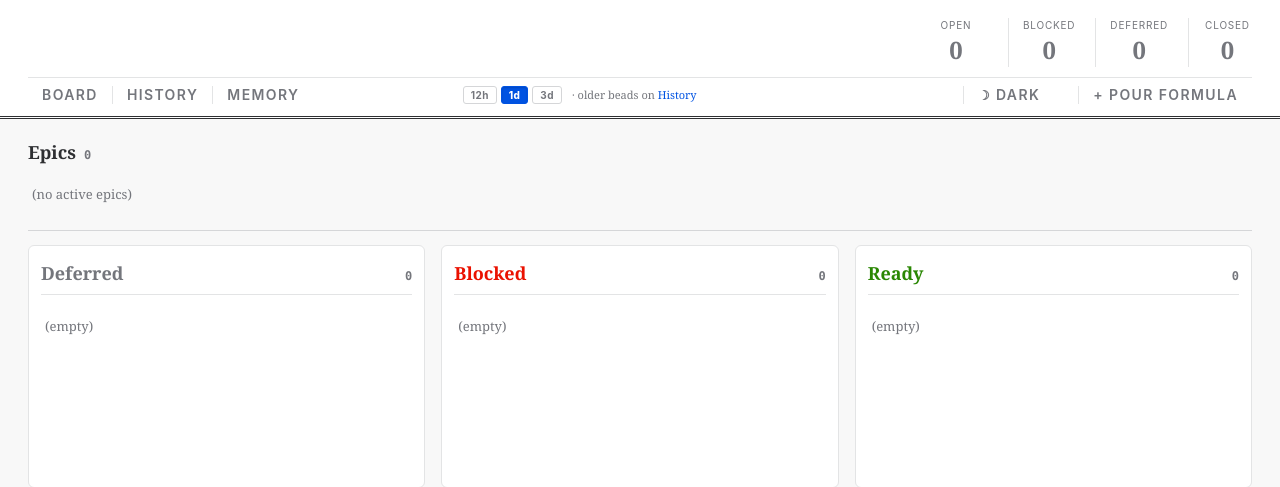
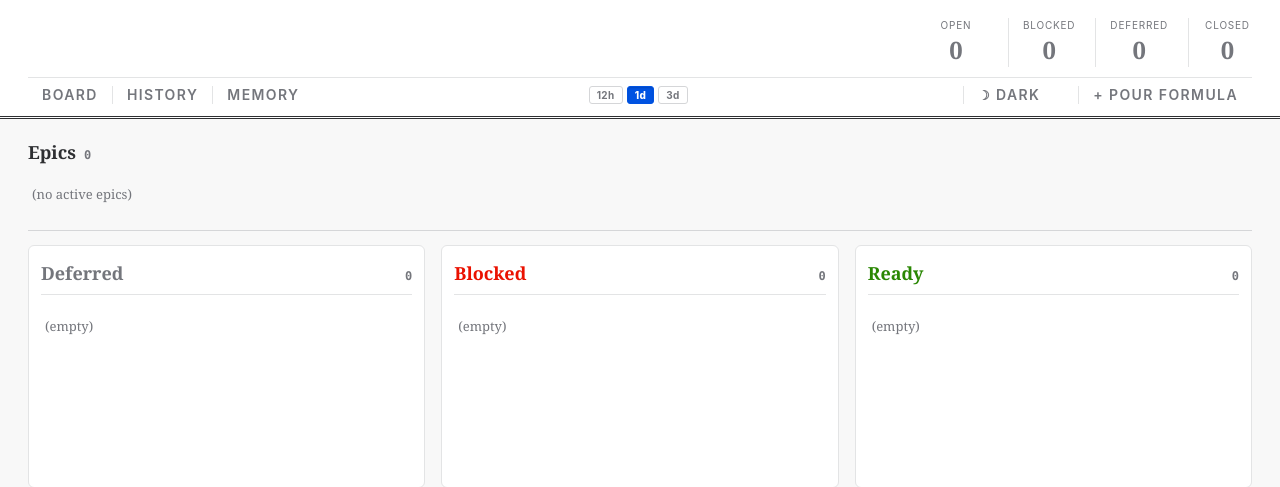
Before and after one commit to weegens-aaron/bdboard, a FastAPI app: template src/bdboard/templates/dashboard.html in a window 1280 px wide. Shown: the top 487 px of the page. Run offline with FastAPI, Linux system fonts and the light colour scheme; the template is opened without the code that fills it, so the values that code supplies are empty; some libraries are stand-ins or nearby versions.

Commit message:
Right-align board time-filter group, remove History hint text (bdboard-bzz)

```diff
--- a/src/bdboard/static/styles.css
+++ b/src/bdboard/static/styles.css
@@ -648,23 +648,15 @@ pre { margin: 0; }
   color: var(--muted);
 }
 
-/* Board-wide time filter — small pressable badges in masthead, WCAG AA compliant */
+/* Board-wide time filter — small pressable badges in masthead, WCAG AA compliant.
+   Right-aligned next to the masthead actions: margin-left:auto consumes the row's
+   free space so nav stays hard-left while the filter group + actions sit hard-right,
+   reading as a single right-hand cluster of header chrome. */
 .board-filters {
   display: flex;
   gap: 4px;
   align-items: center;
-  margin: 0 auto;  /* center between nav and actions */
-}
-.board-filter-hint {
-  font-size: 11px;
-  margin-left: 6px;
-}
-.board-filter-link {
-  color: var(--blue-100);
-  text-decoration: none;
-}
-.board-filter-link:hover {
-  text-decoration: underline;
+  margin-left: auto;
 }
 .filter-badge {
   font-family: var(--sans);
--- a/src/bdboard/templates/dashboard.html
+++ b/src/bdboard/templates/dashboard.html
@@ -17,7 +17,7 @@
       {% include "partials/counts_skeleton.html" %}
     </div>
   </div>
-  {# SECOND ROW page nav left, board-wide time filter center, actions right. #}
+  {# SECOND ROW page nav left, board-wide time filter + actions right. #}
   <div class="masthead-row masthead-nav-row">
     {% include "partials/nav.html" %}
     {# Board-wide time filter: applies to all lanes consistently.
@@ -27,7 +27,6 @@
       <button class="filter-badge" data-filter="12h" role="radio" aria-checked="false" aria-label="Show beads from the last 12 hours">12h</button>
       <button class="filter-badge filter-badge-active" data-filter="1d" role="radio" aria-checked="true" aria-label="Show beads from the last 24 hours">1d</button>
       <button class="filter-badge" data-filter="3d" role="radio" aria-checked="false" aria-label="Show beads from the last 3 days">3d</button>
-      <span class="board-filter-hint muted">· older beads on <a href="/history" class="board-filter-link">History</a></span>
     </div>
     <div class="masthead-actions">
       {% include "partials/theme_toggle.html" %}
```
